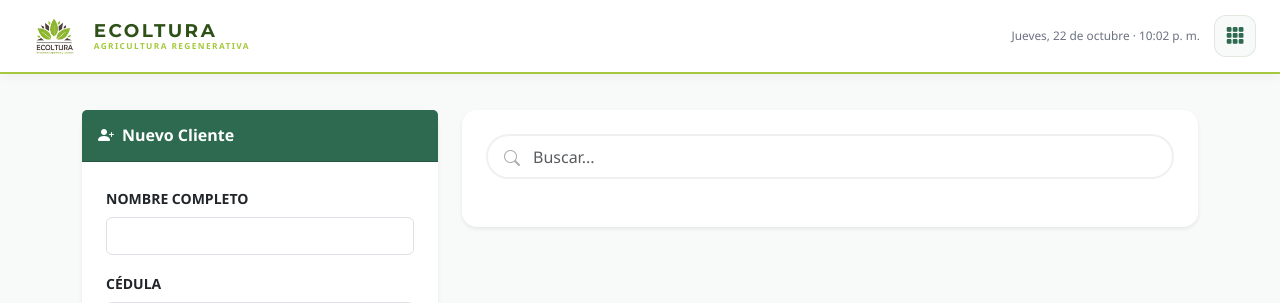
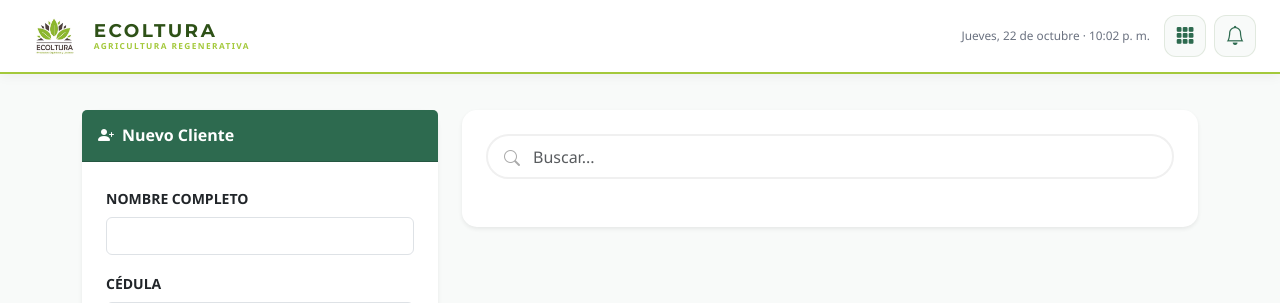
Before and after one commit to daarce09-spec/ecoltura-erp, a Flask app: page /clientes in a window 1280 px wide. Shown: the top 303 px of the page. Run offline with Flask 3, Linux system fonts and the light colour scheme; data that the repository does not hold is empty; some libraries are stand-ins or nearby versions.

Commit message:
Admin: mostrar de nuevo la campana de notificaciones

```diff
--- a/templates/base.html
+++ b/templates/base.html
@@ -209,8 +209,7 @@
         <a href="{{ url_for('menu') }}" class="btn-volver-menu" title="Volver al menú">
           <i class="bi bi-grid-3x3-gap-fill"></i>
         </a>
-        <!-- Campana escondida a pedido. Para volver a mostrarla, quitar style="display:none" -->
-        <button id="btn-activar-push" class="btn-volver-menu" title="Activar notificaciones" style="display:none">
+        <button id="btn-activar-push" class="btn-volver-menu" title="Activar notificaciones">
           <i class="bi bi-bell"></i>
         </button>
       </div>
```
